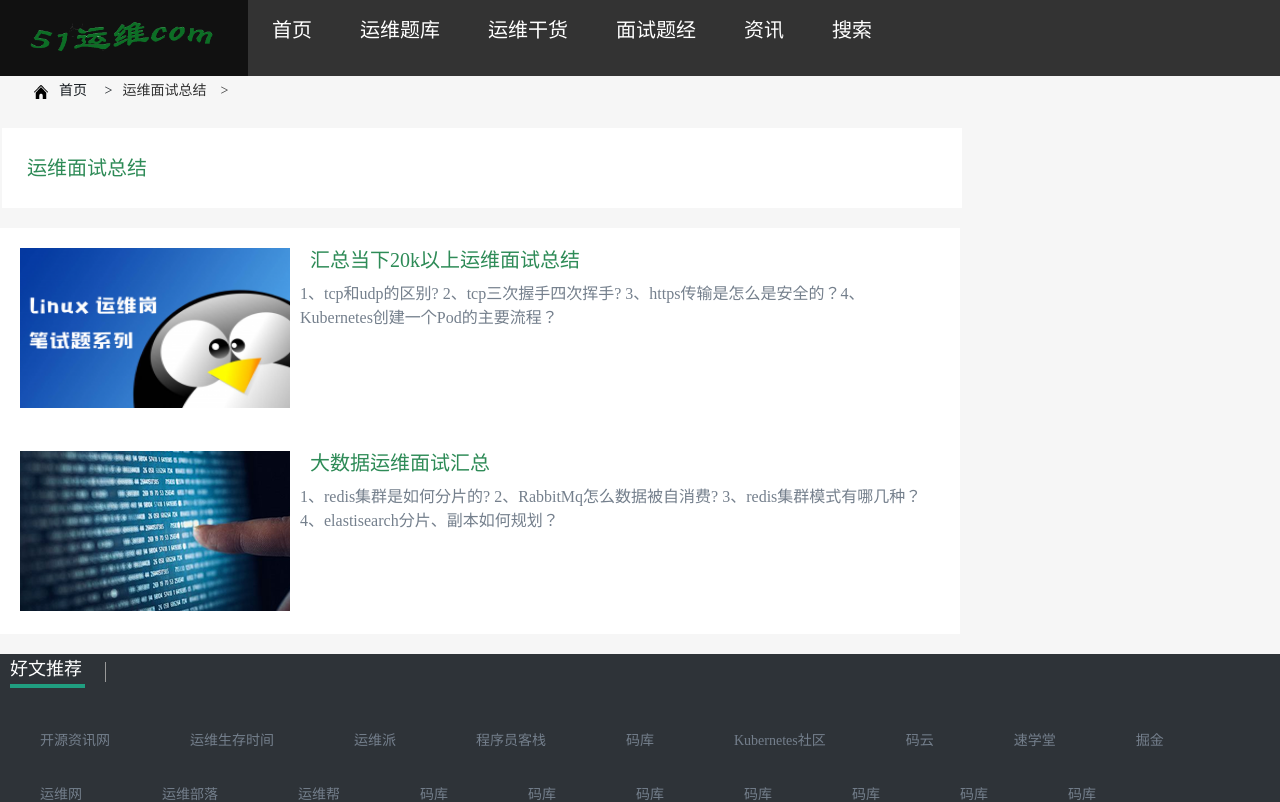
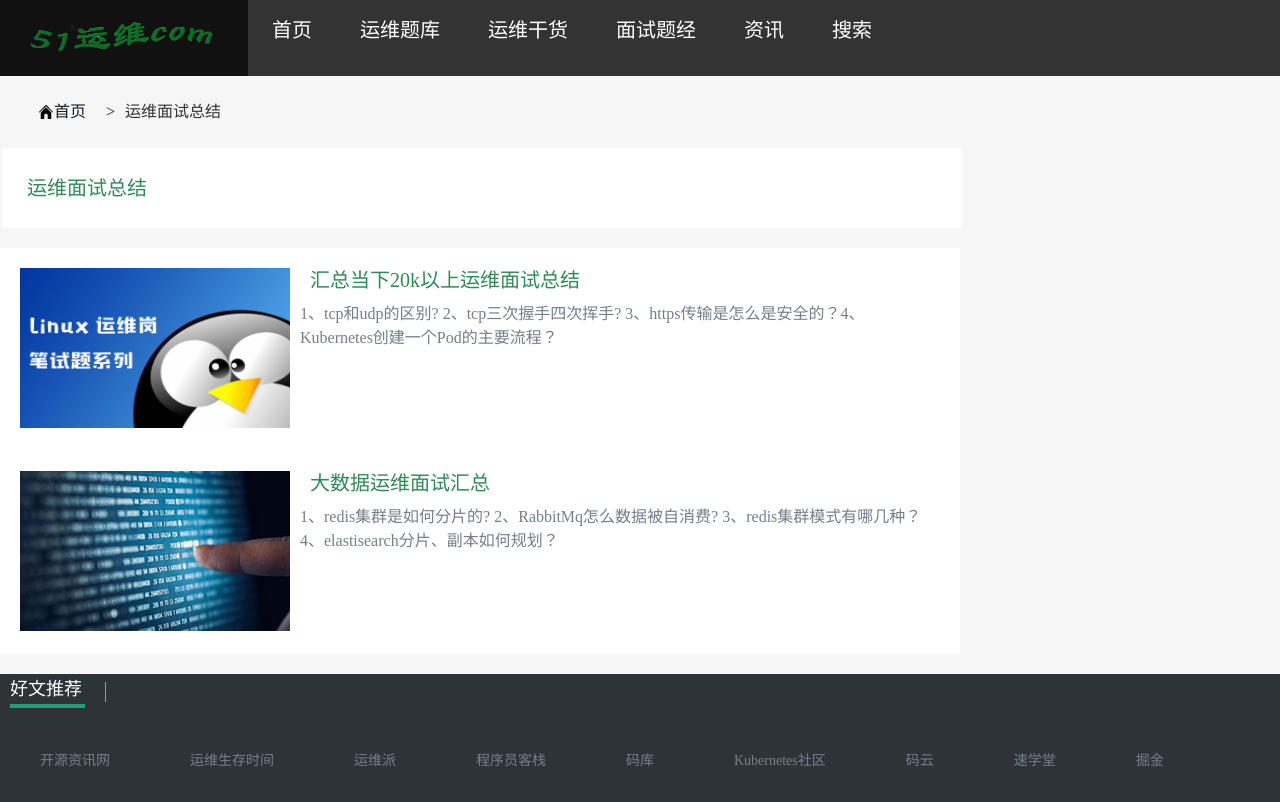
Before and after one commit to 51op/person-site, a Vue app: page /tikulist in a window 1280 px wide. Shown: the top 802 px of the page. Built offline with nearby package versions, Linux system fonts and the light colour scheme.

Commit message:
增加slot

```diff
--- a/src/components/Conent_info.vue
+++ b/src/components/Conent_info.vue
@@ -4,13 +4,13 @@
         <div class="article">
             <h2>最新文章|</h2>
         </div>
-        <div class="article-content" v-for="item in  list":key="list.id">
+        <div class="article-content" v-for="item in  listSort":key="list.id">
             <div class="article-content-1">
                 <div class="article-content-left" >
                     <img :src=item.img></img>
                 </div>
                 <div class="article-content-right">
-                    <div class="article-title"><a href="###">{{ item.title }}</a></div>
+                    <div class="article-title"><router-link :to="{path:'/details/'+item.path}">{{ item.title }}</router-link></div>
                     <div class="article-content-info"><p>{{ item.info }}</p></div>
                     <div class="article-tag"><span><el-tag>{{item.tag}}</el-tag></span></div>
                 </div>
@@ -21,42 +21,71 @@
 </template>
 <script>
     export default {
-        name:'Conent_info',
-        data(){
-            return{
-                list:[
+        name: 'Conent_info',
+        data() {
+            return {
+                list: [
                     {
-                        id:"1",
-                        img:require("../assets/img/k8s_gaitubao_262x167.jpg"),
-                        title:"k8s证书升级",
-                        info:"由 kubeadm 生成的客户端证书在 1 年后到期,证书升级有两种方法。",
-                        tag:"k8s"
+                        id: 1,
+                        img: require("../assets/img/k8s_gaitubao_262x167.jpg"),
+                        title: "k8s证书升级",
+                        path: "k8supdate",
+                        info: "由 kubeadm 生成的客户端证书在 1 年后到期,证书升级有两种方法。",
+                        tag: "k8s"
                     },
                     {
-                        id:"2",
-                        img:require("../assets/img/docker_gaitubao_267x127.png"),
-                        title:"5款非常好用的 Docker 工具",
-                        info:"Docker 社区已经创建了许多开源工具，它们能帮我们处理各种用例。作者在本文中推荐了 5 款认为最有用的 Docker 工具，分别是 Watchtower（自动更新 Docker 容器）、docker-gc（容器和镜像的垃圾回收）、docker-slim（容器瘦身）、 rocker：突破 Dockerfile 的限制，以及 ctop（容器的类顶层接口）。",
-                        tag:"docker"
+                        id: 2,
+                        img: require("../assets/img/docker_gaitubao_267x127.png"),
+                        title: "5款非常好用的 Docker 工具",
+                        info: "Docker 社区已经创建了许多开源工具，它们能帮我们处理各种用例。作者在本文中推荐了 5 款认为最有用的 Docker 工具，分别是 Watchtower（自动更新 Docker 容器）、docker-gc（容器和镜像的垃圾回收）、docker-slim（容器瘦身）、 rocker：突破 Dockerfile 的限制，以及 ctop（容器的类顶层接口）。",
+                        tag: "docker"
                     },
                     {
-                        id:"3",
-                        img:require("../assets/img/python.png"),
-                        title:"python 生成器和迭代器",
-                        info:"python中生成器和迭代器最常用",
-                        tag:"python"
+                        id: 3,
+                        img: require("../assets/img/python.png"),
+                        title: "python 生成器和迭代器",
+                        info: "python中生成器和迭代器最常用",
+                        tag: "python"
                     },
                     {
-                        id:"4",
-                        img:require("../assets/img/python.png"),
-                        title:"Python中yield用法",
-                        info:"首先我要吐槽一下，看程序的过程中遇见了yield这个关键字，然后百度的时候，发现没有一个能简单的让我懂的，讲起来真TM的都是头头是道，什么参数，什么传递的，还口口声声说自己的教程是最简单的，最浅显易懂的，我就想问没有有考虑过读者的感受",
-                        tag:"python"
+                        id: 4,
+                        img: require("../assets/img/python.png"),
+                        title: "Python中yield用法",
+                        info: "首先我要吐槽一下，看程序的过程中遇见了yield这个关键字，然后百度的时候，发现没有一个能简单的让我懂的，讲起来真TM的都是头头是道，什么参数，什么传递的，还口口声声说自己的教程是最简单的，最浅显易懂的，我就想问没有有考虑过读者的感受",
+                        tag: "python"
+                    },
+                    {
+                        id: 5,
+                        img: require("../assets/img/k8s_gaitubao_262x167.jpg"),
+                        title: "kubernets 升级由v1.16.4-v1.17.4版本",
+                        info: "kubernets 升级由v1.16.4-v1.17.4版本,3个节点",
+                        tag: "k8s"
                     },
                 ]
             }
+
+        },
+        computed: {
+            listSort() {
+                return this.sortByKey(this.list,'id')
+            }
+        },
+        filters: {},
+        methods: {
+            //数组对象方法排序:
+            sortByKey(array, key) {
+                return array.sort(function (b, a) {
+                    var x = a[key];
+                    var y = b[key];
+                    return ((x < y) ? -1 : ((x > y) ? 1 : 0));
+                });
+            }
+
+
         }
     }
+
+
 
 </script>
 <style scoped>
--- a/src/components/Share.vue
+++ b/src/components/Share.vue
@@ -67,6 +67,10 @@ export default {
         text-decoration: none;
         border-radius: 34px;
     }
+    .share{
+        margin: 40px 400px 100px;
+
+    }
 
     a:hover{
         background-color: #8c939d;
--- a/src/components/TikuList.vue
+++ b/src/components/TikuList.vue
@@ -6,18 +6,17 @@
 
 
 
-    <div class="tiku-icon">
-        <img src="../assets/img/title.png">
-        <div class="tiku-shouye"><a href="/">首页 &nbsp;&nbsp;&nbsp;&nbsp;></a></div>
-        <div class="tiku-mianshi">运维面试总结&nbsp;&nbsp;&nbsp;&nbsp;></div>
-    </div>
+    <Zhaiyao>
+        <div slot="contentSlot">运维面试总结&nbsp;&nbsp;&nbsp;&nbsp;</div>
+    </Zhaiyao>
+
 
     <div class="content-zongjie">运维面试总结</div>
     <div class="content-list">
         <div class="tiku-content" v-for="item in list" :key="item.id">
             <div class="tiku-content-img"><img :src="item.img"></div>
             <div class="tiku-contend-zhaiyao">
-                <div class="tiku-contend-tile"><router-link tag="a" :to="{name:'details'}">{{item.title}}</router-link></div>
+                <div class="tiku-contend-tile"><router-link tag="a" :to="{name:'InterSumm'}">{{item.title}}</router-link></div>
 <!--                <div class="tiku-contend-tile"><router-link tag="a" :to="{ name: 'details', params: { id: item.id }}">{{item.title}}</router-link></div>-->
                 <div class="tiku-contend-content"><p>{{item.content}}</p></div>
             </div>
@@ -33,6 +32,7 @@
 <script >
     import Title from './Title'
     import Footer_contend from  './Footer_contend'
+    import Zhaiyao from "./Zhaiyao";
 export default {
     name:'TikuList',
     data(){
@@ -55,6 +55,7 @@ export default {
         }
     },
     components:{
+        Zhaiyao,
         Title,
         Footer_contend
 
--- /dev/null
+++ b/src/components/Zhaiyao.vue
@@ -0,0 +1,36 @@
+<template>
+    <div class="detail-info">
+        <slot name="imgSlot"><img src="../assets/img/title.png"></slot>
+<!--        <slot name="shouyeSlot"><div class="tiku-shouye"><a href="/">首页 &nbsp;&nbsp;&nbsp;&nbsp;></a></div></slot>-->
+        <slot name="shouyeSlot"><div class="tiku-shouye"><router-link to="/">首页 &nbsp;&nbsp;&nbsp;&nbsp;></router-link></div></slot>
+<!--        <slot name="shouyeSlot"><div class="tiku-shouye"><router-link :to="'Index'">首页 &nbsp;&nbsp;&nbsp;&nbsp;></router-link></div></slot>-->
+        <slot name="contentSlot"></slot>
+    </div>
+</template>
+
+<script>
+    export default {
+        name: "Zhaiyao"
+    }
+</script>
+
+<style scoped>
+    .tiku-shouye a {
+        text-decoration: none;
+        display: block;
+        color: #171c21;
+        padding-right: 10px;
+    }
+    .detail-info {
+        display: flex;
+        font-size: 16px;
+        width: auto;
+        color: #333;
+        margin: 20px 30px ;
+        padding: 8px;
+
+    }
+    .tiku-icon img{
+        padding: 0 10px 0 25px;
+    }
+</style>
--- a/src/router/index.js
+++ b/src/router/index.js
@@ -3,6 +3,7 @@ import VueRouter from 'vue-router'
 import Index from "../components/Index";
 import TikuList from "../components/TikuList";
 import test from "../components/test/Test"
+
 Vue.use(VueRouter)
 
 const routes = [
@@ -31,7 +32,7 @@ const routes = [
   {
     path: '/index',
     name: 'Index',
-    component:Index,
+    component:() => import("@/components/Index"),
     meta: {
       title: '首页',
 
@@ -40,11 +41,20 @@ const routes = [
   {
     path: '/details/sum',
     component: () => import("@/views/details/InterSumm"),
-    name: 'details',
+    name: 'InterSumm',
     meta:{
-      title: "题库"
+      title: "面试总结"
     }
-  }
+  },
+  {
+    path: '/details/k8supdate',
+    component: () => import("@/views/details/K8sUpdate"),
+    name: 'k8supdate',
+    meta:{
+      title: "k8s升级"
+    }
+  },
+
 
 ]
 
--- a/src/views/details/InterSumm.vue
+++ b/src/views/details/InterSumm.vue
@@ -1,13 +1,9 @@
 <template>
 <div class="art-1">
         <Ttile></Ttile>
-
-        <div class="detail-info">
-                <img src="../../assets/img/title.png">
-                <div class="tiku-shouye"><a href="/">首页 &nbsp;&nbsp;&nbsp;&nbsp;></a></div>
-                <div class="tiku-mianshi">汇总当下20k以上运维面试总结&nbsp;&nbsp;&nbsp;&nbsp;></div>
-        </div>
-
+        <zhaiyao>
+            <div slot="contentSlot">汇总当下20k以上运维面试总结&nbsp;&nbsp;&nbsp;&nbsp;</div>
+        </zhaiyao>
 
 
         <div class="content">
@@ -64,26 +60,25 @@
 
 
     </div>
-    <Share></Share>
-    <el-divider></el-divider>
-
-
-
+        <Share></Share>
+        <el-divider></el-divider>
         <Footer_contend></Footer_contend>
 
 </div>
 </template>
 
 <script>
-import Ttile from  '../../components/Title';
-import Footer_contend from '../../components/Footer_contend';
+import Ttile from  '../../components/Title'
+import Footer_contend from '../../components/Footer_contend'
 import Share from '../../components/Share'
+import  Zhaiyao from '../../components/Zhaiyao'
 export  default {
         name:'art01',
         components:{
                 Ttile,
                 Footer_contend,
-                Share
+                Share,
+                Zhaiyao,
         },
         data(){
            return{
@@ -142,9 +137,6 @@ export  default {
 </script>
 <style scoped>
 
-.share{
-    margin: 40px 400px 100px;
-}
 
     .art-1{
         background-color: #f6f6f6;
@@ -164,22 +156,22 @@ export  default {
         font-weight: bold;
         line-height: 45px;
 }
-        .tiku-shouye a {
-                text-decoration: none;
-                display: block;
-                color: #171c21;
-                padding-right: 10px;
-        }
-        .detail-info {
-                display: flex;
-                font-size: 16px;
-                width: auto;
-                color: #333;
-                margin: 20px 30px ;
-                padding: 8px;
+        /*.tiku-shouye a {*/
+        /*        text-decoration: none;*/
+        /*        display: block;*/
+        /*        color: #171c21;*/
+        /*        padding-right: 10px;*/
+        /*}*/
+        /*.detail-info {*/
+        /*        display: flex;*/
+        /*        font-size: 16px;*/
+        /*        width: auto;*/
+        /*        color: #333;*/
+        /*        margin: 20px 30px ;*/
+        /*        padding: 8px;*/
 
-        }
-        .tiku-icon img{
-                padding: 0 10px 0 25px;
-        }
+        /*}*/
+        /*.tiku-icon img{*/
+        /*        padding: 0 10px 0 25px;*/
+        /*}*/
 </style>
--- a/src/views/details/K8sUpdate.vue
+++ b/src/views/details/K8sUpdate.vue
@@ -2,22 +2,55 @@
     <div class="k8supdate">
         <Ttile></Ttile>
 
-        <div class="detail-info">
-            <img src="../../assets/img/title.png">
-            <div class="tiku-shouye"><a href="/">首页 &nbsp;&nbsp;&nbsp;&nbsp;></a></div>
-            <div class="tiku-mianshi">k8s证书升级&nbsp;&nbsp;&nbsp;&nbsp;></div>
-        </div>
+
+
+        <Zhaiyao>
+            <slot slot="contentSlot">k8s证书升级</slot>
+        </Zhaiyao>
 
 
 
         <div class="content">
 
+        <h1>由 kubeadm 生成的客户端证书在 1 年后到期</h1>
+
+
+          <h1> 使用自定义的证书</h1>
+            <p>
+                默认情况下, kubeadm 会生成运行一个集群所需的全部证书。 你可以通过提供你自己的证书来改变这个行为策略。
+
+                如果要这样做, 你必须将证书文件放置在通过 --cert-dir 命令行参数或者配置文件里的 CertificatesDir 配置项指明的目录中。默认的值是 /etc/kubernetes/pki。
+
+                如果在运行 kubeadm init 之前存在给定的证书和私钥对，kubeadm 将不会重写它们。 例如，这意味着您可以将现有的 CA 复制到 /etc/kubernetes/pki/ca.crt 和 /etc/kubernetes/pki/ca.key 中，而 kubeadm 将使用此 CA 对其余证书进行签名。
+            </p>
+
+            <h1>外部 CA 模式</h1>
+
+            <p>
+                只提供了 ca.crt 文件但是不提供 ca.key 文件也是可以的 (这只对 CA 根证书可用，其它证书不可用)。 如果所有的其它证书和 kubeconfig 文件已就绪， kubeadm 检测到满足以上条件就会激活 "外部 CA" 模式。kubeadm 将会在没有 CA 密钥文件的情况下继续执行。否则, kubeadm 将独立运行 controller-manager，附加一个 --controllers=csrsigner 的参数，并且指明 CA 证书和密钥。
+            </p>
+
+            <h1>检查证书是否过期</h1>
+            <code>kubeadm alpha certs check-expiration</code>
+            <img src="https://gitee.com/stto_32/img/raw/master/20201112152716.png" style="width: 580px;height;margin: 30px 30px"/>
+            <p>该命令显示 /etc/kubernetes/pki 文件夹中的客户端证书以及 kubeadm 使用的 KUBECONFIG 文件中嵌入的客户端证书的到期时间/剩余时间</p>
+            <h1>自动更新证书</h1>
+            <p>kubeadm在升级的时候会自动升级证书，kubeadm升级见https://kubernetes.io/zh/docs/tasks/administer-cluster/kubeadm/kubeadm-upgrade/</p>
+            <h1>手动更新证书</h1>
+            <p>可以通过 kubeadm alpha certs renew 命令手动更新你的证书。
+                此命令用 CA （或者 front-proxy-CA ）证书和存储在 /etc/kubernetes/pki 中的密钥执行更新。
+
+                kubeadm alpha certs renew 提供下列选项
+
+                --csr-only 可用于经过一个外部 CA 生成的证书签名请求来更新证书（无需实际替换更新证书）； 更多信息请参见下节。
+                可以更新单个证书而不是全部证书</p>
 
 
         </div>
 
 
-
+        <Share></Share>
+        <el-divider></el-divider>
         <Footer_contend></Footer_contend>
 
     </div>
@@ -27,9 +60,11 @@
     import Ttile from  '../../components/Title';
     import Footer_contend from '../../components/Footer_contend';
     import Share from '../../components/Share'
+    import Zhaiyao from '../../components/Zhaiyao'
     export  default {
-        name:'k8supdate',
+        name:'K8sUpdate',
         components:{
+            Zhaiyao,
             Ttile,
             Footer_contend,
             Share
@@ -46,6 +81,39 @@
     }
 </script>
 <style scoped>
+    .tiku-shouye a {
+        text-decoration: none;
+        display: block;
+        color: #171c21;
+        padding-right: 10px;
+    }
+    .detail-info {
+        display: flex;
+        font-size: 16px;
+        width: auto;
+        color: #333;
+        margin: 20px 30px ;
+        padding: 8px;
 
+    }
+.k8supdate{
+    background-color: #f6f6f6;
+    color: #171C21;
+}
+    .content{
+        width: 960px;
+        background-color:#fff;
+    }
+
+    .content p {
+        margin: 8px 30px;
+    }
+    .content h1 {
+        margin: 20px 30px;
+        color: #42b983;
+        font-size: 20px;
+        font-weight: bold;
+        line-height: 45px;
+    }
 
 </style>
```
Also changed, not shown: 1 other file (tests, documents, lock files or other folders).
